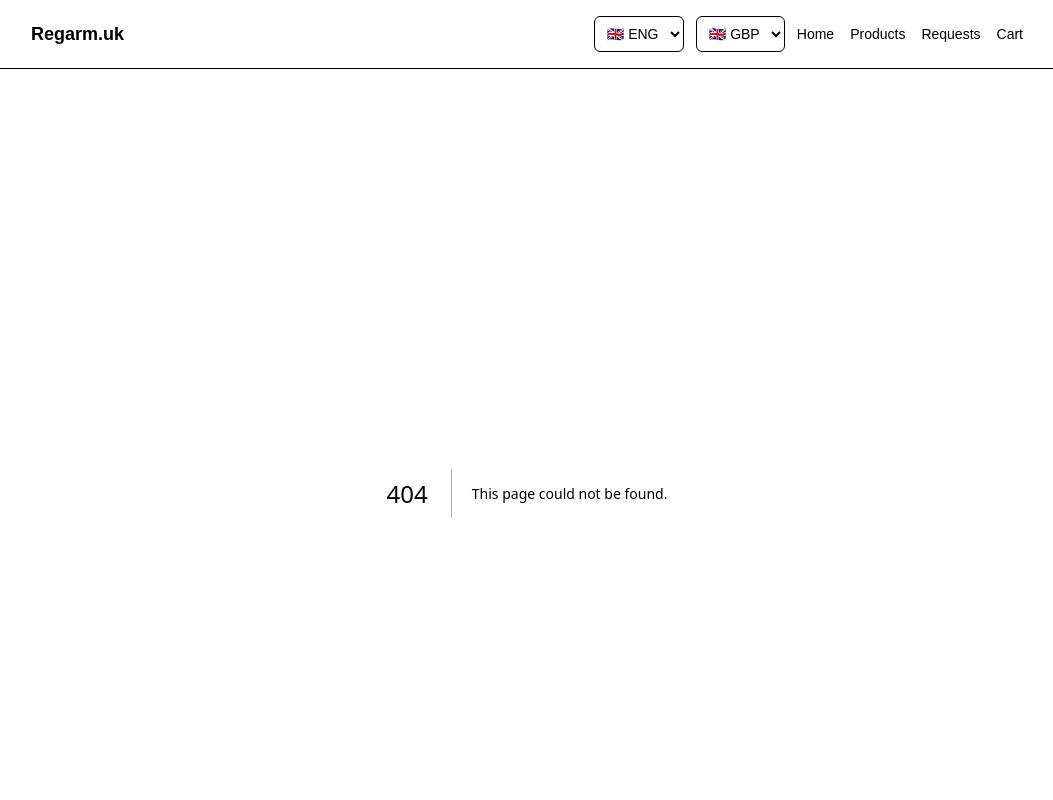
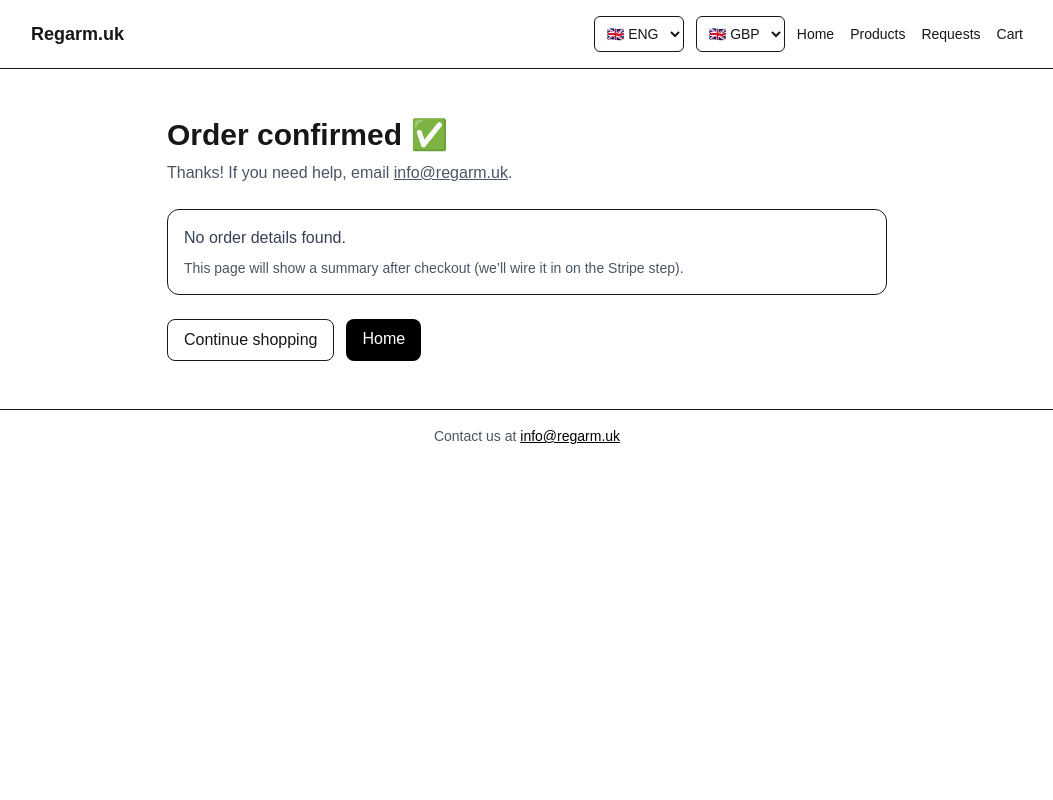
Before and after one commit to JJCOOKS06/my-shop, a Next.js app: page /success in a window 1280 px wide. Before the commit this address had no page. Shown: the top 800 px of the page, without its empty margins (113-1166 px from the left). Built offline with nearby package versions, Linux system fonts and the light colour scheme.

Commit message:
Add success/cancel pages with order summary support

```diff
--- /dev/null
+++ b/src/app/cancel/page.tsx
@@ -0,0 +1,23 @@
+"use client";
+
+import Link from "next/link";
+
+export default function CancelPage() {
+  return (
+    <main className="mx-auto max-w-3xl p-6">
+      <h1 className="text-3xl font-bold">Payment cancelled</h1>
+      <p className="mt-2 text-gray-600">
+        No worries — you can try again whenever you’re ready.
+      </p>
+
+      <div className="mt-6 flex gap-3">
+        <Link className="rounded-lg bg-black px-4 py-2 text-white" href="/cart">
+          Back to cart
+        </Link>
+        <Link className="rounded-lg border px-4 py-2" href="/products">
+          Browse products
+        </Link>
+      </div>
+    </main>
+  );
+}
--- /dev/null
+++ b/src/app/lib/order.ts
@@ -0,0 +1,37 @@
+export type OrderItem = {
+  id: string;
+  title: string;
+  price: number; // GBP base
+  image: string;
+  quantity: number;
+};
+
+export type OrderSnapshot = {
+  createdAt: number;
+  items: OrderItem[];
+};
+
+const KEY = "last_order_v1";
+
+export function saveLastOrder(items: OrderItem[]) {
+  if (typeof window === "undefined") return;
+  const snapshot: OrderSnapshot = { createdAt: Date.now(), items };
+  localStorage.setItem(KEY, JSON.stringify(snapshot));
+  window.dispatchEvent(new Event("order:updated"));
+}
+
+export function getLastOrder(): OrderSnapshot | null {
+  if (typeof window === "undefined") return null;
+  try {
+    const raw = localStorage.getItem(KEY);
+    return raw ? (JSON.parse(raw) as OrderSnapshot) : null;
+  } catch {
+    return null;
+  }
+}
+
+export function clearLastOrder() {
+  if (typeof window === "undefined") return;
+  localStorage.removeItem(KEY);
+  window.dispatchEvent(new Event("order:updated"));
+}
--- /dev/null
+++ b/src/app/success/page.tsx
@@ -0,0 +1,82 @@
+"use client";
+
+import Link from "next/link";
+import { useEffect, useState } from "react";
+import { getLastOrder, type OrderSnapshot } from "../lib/order";
+import { useAppSettings } from "../components/AppSettingsProvider";
+import { formatPriceGBP } from "../lib/currency";
+
+export default function SuccessPage() {
+  const { currency } = useAppSettings();
+  const [order, setOrder] = useState<OrderSnapshot | null>(null);
+
+  useEffect(() => {
+    const update = () => setOrder(getLastOrder());
+    update();
+    window.addEventListener("order:updated", update);
+    return () => window.removeEventListener("order:updated", update);
+  }, []);
+
+  const totalGBP =
+    order?.items.reduce((sum, i) => sum + i.price * i.quantity, 0) ?? 0;
+
+  return (
+    <main className="mx-auto max-w-3xl p-6">
+      <h1 className="text-3xl font-bold">Order confirmed ✅</h1>
+      <p className="mt-2 text-gray-600">
+        Thanks! If you need help, email{" "}
+        <a className="underline" href="mailto:info@regarm.uk">
+          info@regarm.uk
+        </a>
+        .
+      </p>
+
+      {!order || order.items.length === 0 ? (
+        <div className="mt-6 rounded-xl border p-4">
+          <p className="text-gray-700">No order details found.</p>
+          <p className="mt-2 text-sm text-gray-600">
+            This page will show a summary after checkout (we’ll wire it in on the Stripe step).
+          </p>
+        </div>
+      ) : (
+        <div className="mt-6 rounded-xl border p-4">
+          <div className="space-y-3">
+            {order.items.map((item) => (
+              <div key={item.id} className="flex items-center gap-3">
+                {/* eslint-disable-next-line @next/next/no-img-element */}
+                <img
+                  src={item.image}
+                  alt={item.title}
+                  className="h-14 w-14 rounded object-cover"
+                />
+                <div className="flex-1">
+                  <div className="font-medium">{item.title}</div>
+                  <div className="text-sm text-gray-600">
+                    {formatPriceGBP(item.price, currency)} × {item.quantity}
+                  </div>
+                </div>
+                <div className="font-medium">
+                  {formatPriceGBP(item.price * item.quantity, currency)}
+                </div>
+              </div>
+            ))}
+          </div>
+
+          <div className="mt-4 flex items-center justify-between border-t pt-4">
+            <div className="font-medium">Total</div>
+            <div className="font-bold">{formatPriceGBP(totalGBP, currency)}</div>
+          </div>
+        </div>
+      )}
+
+      <div className="mt-6 flex gap-3">
+        <Link className="rounded-lg border px-4 py-2" href="/products">
+          Continue shopping
+        </Link>
+        <Link className="rounded-lg bg-black px-4 py-2 text-white" href="/">
+          Home
+        </Link>
+      </div>
+    </main>
+  );
+}
```
